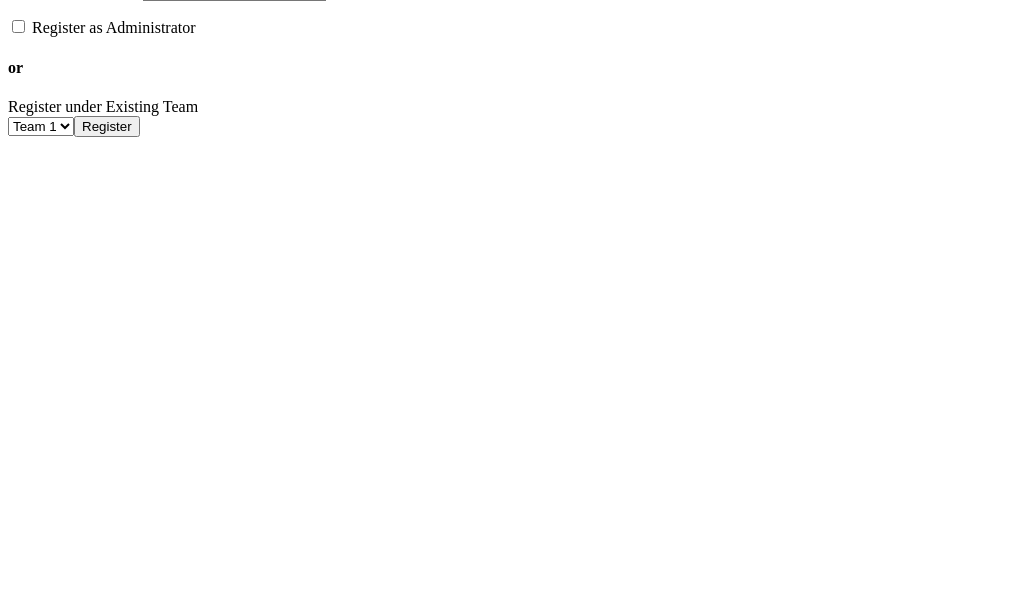
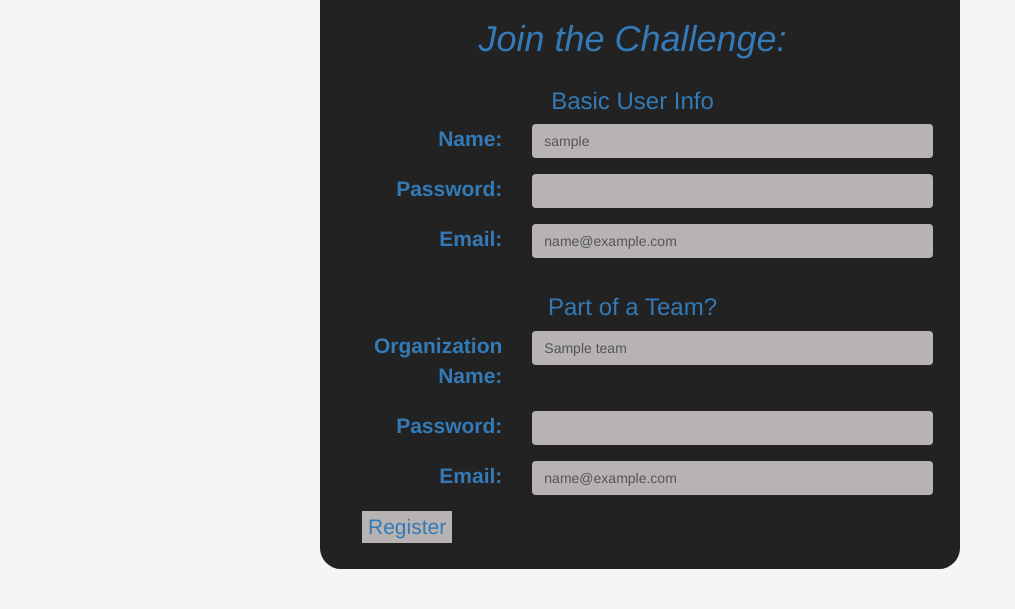
Before and after one commit to dankovacek/zwcc, a Python web app: template templates/signup.html in a window 1280 px wide. Shown: the part 252-861 px from the top of the page, without its empty margins (0-1015 px from the left). Before the commit the page ends 389 px from the top, so only its background shows below. Run offline with Jinja, Linux system fonts and the light colour scheme; the template is opened without the code that fills it: most values are stand-ins (such as "Sample title", 1, 10 or a date in 2020); some libraries are stand-ins or nearby versions.

Commit message:
style: onboarding form styling

```diff
--- a/css/style.css
+++ b/css/style.css
@@ -33,6 +33,18 @@
   margin: 0 auto 0 auto;
 }
 
+
+.form-control, input {
+  background-color: #b7b3b3;
+  border-box: none;
+  border:none;
+  box-shadow: none;
+  -webkit-box-shadow: none;
+  -moz-box-shadow: none;
+  -moz-transition: none;
+  -webkit-transition: none;
+}
+
 .team-img {
 
 }
@@ -55,10 +67,13 @@
 .login-form {
     width: 50vw;
     margin: 10vh auto 0 auto;
+    font-size: 1.5em;
+    color: #337ab7;
     text-align:left;
     padding: 0.5em 2em 1.25em 2em;
-    background-color: #d6e9f8;
+    background-color: #222;
     border: 0;
+    border-radius: 1em;
 }
 
 .main-menu-button {
@@ -71,6 +86,14 @@
   right: -4vw;
 }
 
+.signup-form-header {
+
+}
+
+.signup-form-header img {
+  margin: 2em auto 0 auto;
+}
+
 .user-photo {
     width: 100%;
     padding: 0.25em;
--- a/templates/signup.html
+++ b/templates/signup.html
@@ -1,36 +1,106 @@
+<!DOCTYPE html>
+<html>
+  <head>
+    <meta charset="utf-8">
+    <meta http-equiv="X-UA-Compatible" content="IE=edge">
+    <meta name="viewport" content="width=device-width, minimum-scale=1.0, initial-scale=1.0, user-scalable=yes">
+    <!-- [START css] -->
+    <link type="text/css" rel="stylesheet" href="/bootstrap/css/bootstrap.css">
+    <link type="text/css" rel="stylesheet" href="/bootstrap/css/bootstrap-responsive.css">
+    <link type="text/css" rel="stylesheet" href="/css/style.css">
+    <!-- [END css] -->
+  </head>
+  <body>
+  {% include "header.html" %}
 
-  {% include "header.html" %}
     <form method="post">
-      <div class='login-form'>
-        <h3>Join the Challenge:</h3>
-          <label for="username">Name:</label>
-          <input name="username" type="text" value="{{ username }}" id="email">
-          <p class="error-msg">{{ uname_error }}</p>
+        <div class="container">
+            <div class='login-form'>
 
-          <label for="username">Password:</label>
-          <input name="password" type="password" value="" id="password">
-          <p class="error-msg">{{ pwd_error }}</p>
+                <div class="row">
+                    <div class="signup-form-header">
+                        <div class="col-xs-12 text-center">
+                            <img src="http://placekitten.com/g/400/150"
+                            class="img-rounded img-responsive" style="margin: 0 auto 0 auto">
+                            <h1><em>Join the Challenge:</em></h1>
+                        </div>
+                    </div>
+                </div>
 
-          <label for="email">Email:</label>
-          <input name="email" type="email" value="{{ email }}" id="email">
-          <p class="error-msg">{{ email_error }}</p>
+                <div class="row text-center" id="basic-user-info">
+                    <h3>Basic User Info</h3>
+                    <div class="form-group row text-right">
+                        <label for="username" class="col-xs-4 col-form-label">
+                        Name:</label>
+                        <div class="col-xs-8">
+                            <input class="form-control" type="text" name="username"
+                            value="{{ username }}" id="username"
+                            placeholder="Name">
+                        </div>
+                        <p class="error-msg">{{ uname_error }}</p>
+                    </div>
 
-          <label for="team">Organization Name:</label>
-          <input name="team" type="text" value="{{ team }}" id="team">
-          <p class="error-msg">{{ team_error }}</p>
+                    <div class="form-group row text-right">
+                        <label for="password" class="col-xs-4 col-form-label">
+                        Password:</label>
+                        <div class="col-xs-8">
+                            <input class="form-control" name="password"
+                            type="password" value="" id="password">
+                        </div>
+                        <p class="error-msg">{{ pwd_error }}</p>
+                    </div>
 
-          <input name="admin" type="checkbox" value="True" id="admin">
-            <label for="admin">Register as Administrator</label><br>
+                    <div class="form-group row text-right">
+                        <label for="email" class="col-xs-4 col-form-label">
+                        Email:</label>
+                        <div class="col-xs-8">
+                            <input class="form-control" name="email" type="email"
+                            value="{{ email }}" id="email"
+                            placeholder="example@example.com">
+                        </div>
+                        <p class="error-msg">{{ email_error }}</p>
+                    </div>
+                </div>
 
-          <h4>or</h4>
+                <div class="row text-center" signin="signin-team-info">
+                    <h3>Part of a Team?</h3><span></span>
+                    <div class="form-group row text-right">
+                        <label for="team" class="col-xs-4 col-form-label">
+                        Organization Name:</label>
+                        <div class="col-xs-8">
+                            <input class="form-control" name="team" type="text"
+                            value="{{ team }}" id="team">
+                        </div>
+                        <p class="error-msg">{{ team_error }}</p>
+                    </div>
 
-          <label for="teams">Register under Existing Team</label><br>
-            <select name="teams" id="teams">
-              <option value="Team 1"> Team 1</option>
-              <option value="Team 2"> Team 2</option>
-              <option value="Team 3"> Team 3</option>
+                    <div class="form-group row text-right">
+                        <label for="password" class="col-xs-4 col-form-label">
+                        Password:</label>
+                        <div class="col-xs-8">
+                            <input class="form-control" name="password"
+                            type="password" value="" id="password">
+                        </div>
+                        <p class="error-msg">{{ pwd_error }}</p>
+                    </div>
 
-          <input name="action" value="Register" type="submit" class="btn">
-      </div>
-    <!--<input name="continue" type="hidden" value="http://localhost:8080/">-->
+                    <div class="form-group row text-right">
+                        <label for="email" class="col-xs-4 col-form-label">
+                        Email:</label>
+                        <div class="col-xs-8">
+                            <input class="form-control" name="email" type="email"
+                            value="{{ email }}" id="email"
+                            placeholder="example@example.com">
+                        </div>
+                        <p class="error-msg">{{ email_error }}</p>
+                    </div>
+                </div>
+
+                <input name="action" value="Register" type="submit">
+            </div>
+        </div>
+
+
     </form>
+  </body>
+</html>
```
